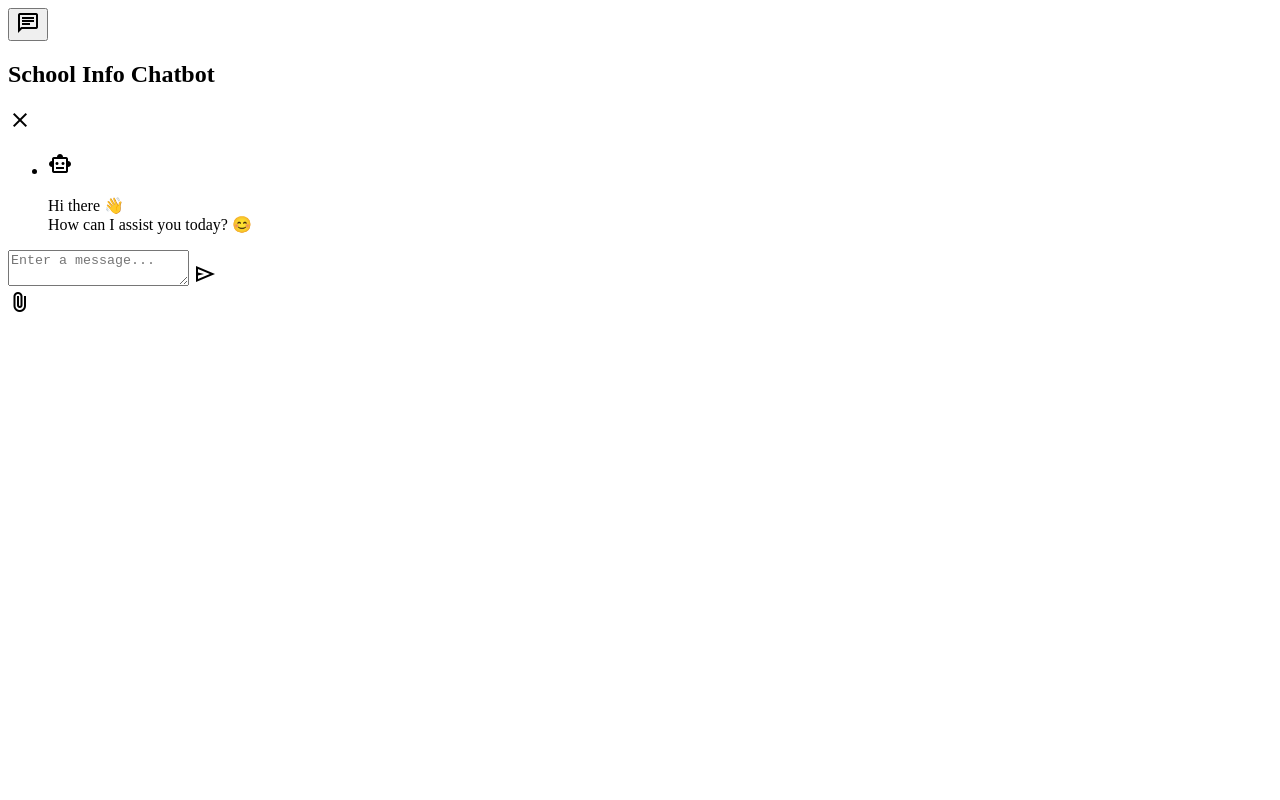
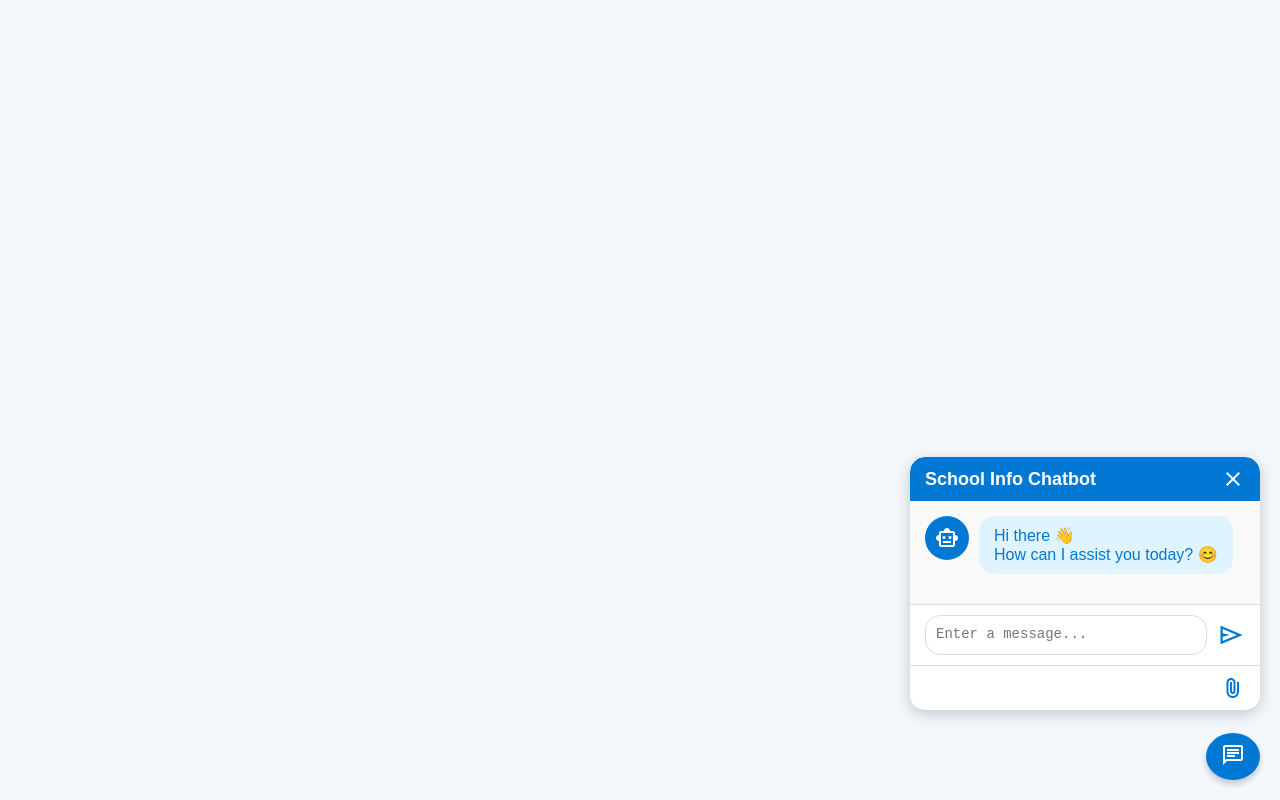
Before and after one commit to ToMuDa1745/school-info-bot, a website: page index.html in a window 1280 px wide. Both pictures are taken after a click on the button "chat". Drawn offline with nearby package versions, Linux system fonts and the light colour scheme.

Commit message:
Update index.html

```diff
--- a/index.html
+++ b/index.html
@@ -13,6 +13,168 @@
 
     <!-- JavaScript File -->
     <script src="script.js" defer></script>
+
+    <!-- Embedded CSS for Styling -->
+    <style>
+        /* Global Reset */
+        * {
+            margin: 0;
+            padding: 0;
+            box-sizing: border-box;
+        }
+
+        body {
+            font-family: Arial, sans-serif;
+            background: #f4f7fc;
+            color: #333;
+            display: flex;
+            justify-content: center;
+            align-items: center;
+            height: 100vh;
+            overflow: hidden;
+        }
+
+        .chatbot-toggler {
+            position: fixed;
+            bottom: 20px;
+            right: 20px;
+            background: #0078D4;
+            color: #fff;
+            border: none;
+            padding: 10px 15px;
+            border-radius: 50%;
+            cursor: pointer;
+            box-shadow: 0px 4px 6px rgba(0, 0, 0, 0.2);
+        }
+
+        .chatbot-toggler .material-symbols-outlined {
+            font-size: 24px;
+        }
+
+        .chatbot {
+            position: fixed;
+            bottom: 90px;
+            right: 20px;
+            width: 350px;
+            background: #ffffff;
+            border-radius: 15px;
+            box-shadow: 0px 4px 15px rgba(0, 0, 0, 0.2);
+            display: none;
+            flex-direction: column;
+            overflow: hidden;
+        }
+
+        .chatbot.show-chatbot {
+            display: flex;
+        }
+
+        .chatbot header {
+            background: #0078D4;
+            color: #fff;
+            padding: 10px 15px;
+            display: flex;
+            justify-content: space-between;
+            align-items: center;
+            border-top-left-radius: 15px;
+            border-top-right-radius: 15px;
+        }
+
+        .chatbot header h2 {
+            font-size: 18px;
+            margin: 0;
+        }
+
+        .chatbot header .close-chatbot {
+            cursor: pointer;
+            font-size: 24px;
+        }
+
+        .chat-box {
+            flex: 1;
+            padding: 15px;
+            overflow-y: auto;
+            background: #f9f9f9;
+        }
+
+        .chat-box li {
+            list-style: none;
+            margin-bottom: 15px;
+            display: flex;
+            align-items: flex-start;
+        }
+
+        .chat-box .incoming .material-symbols-outlined {
+            background: #0078D4;
+            color: #fff;
+            font-size: 24px;
+            padding: 10px;
+            border-radius: 50%;
+            margin-right: 10px;
+        }
+
+        .chat-box .incoming p {
+            background: #e0f4ff;
+            color: #0078D4;
+            padding: 10px 15px;
+            border-radius: 15px;
+            max-width: 80%;
+        }
+
+        .chat-box .outgoing {
+            justify-content: flex-end;
+        }
+
+        .chat-box .outgoing p {
+            background: #0078D4;
+            color: #fff;
+            padding: 10px 15px;
+            border-radius: 15px;
+            max-width: 80%;
+        }
+
+        .chat-input {
+            display: flex;
+            align-items: center;
+            padding: 10px 15px;
+            border-top: 1px solid #ddd;
+            background: #fff;
+        }
+
+        .chat-input textarea {
+            flex: 1;
+            border: 1px solid #ddd;
+            border-radius: 15px;
+            padding: 10px;
+            resize: none;
+            height: 40px;
+            font-size: 14px;
+        }
+
+        .chat-input textarea:focus {
+            outline: none;
+            border-color: #0078D4;
+        }
+
+        .chat-input #send-btn {
+            margin-left: 10px;
+            cursor: pointer;
+            font-size: 28px;
+            color: #0078D4;
+        }
+
+        .file-upload {
+            display: flex;
+            justify-content: flex-end;
+            padding: 10px 15px;
+            border-top: 1px solid #ddd;
+        }
+
+        .file-upload label {
+            cursor: pointer;
+            font-size: 24px;
+            color: #0078D4;
+        }
+    </style>
 </head>
 
 <body>
```
